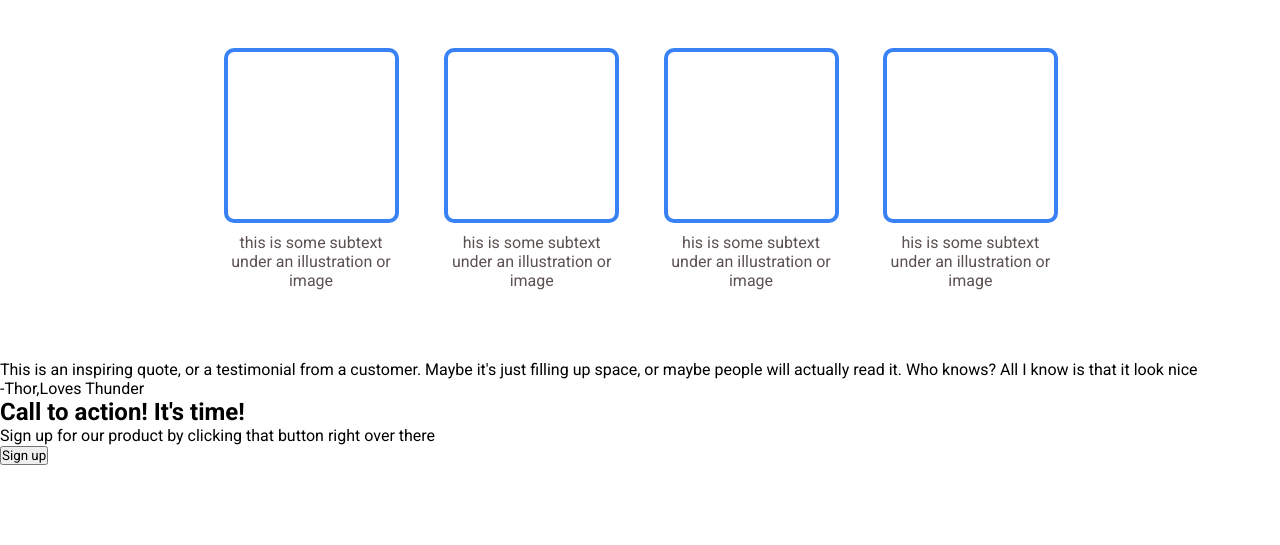
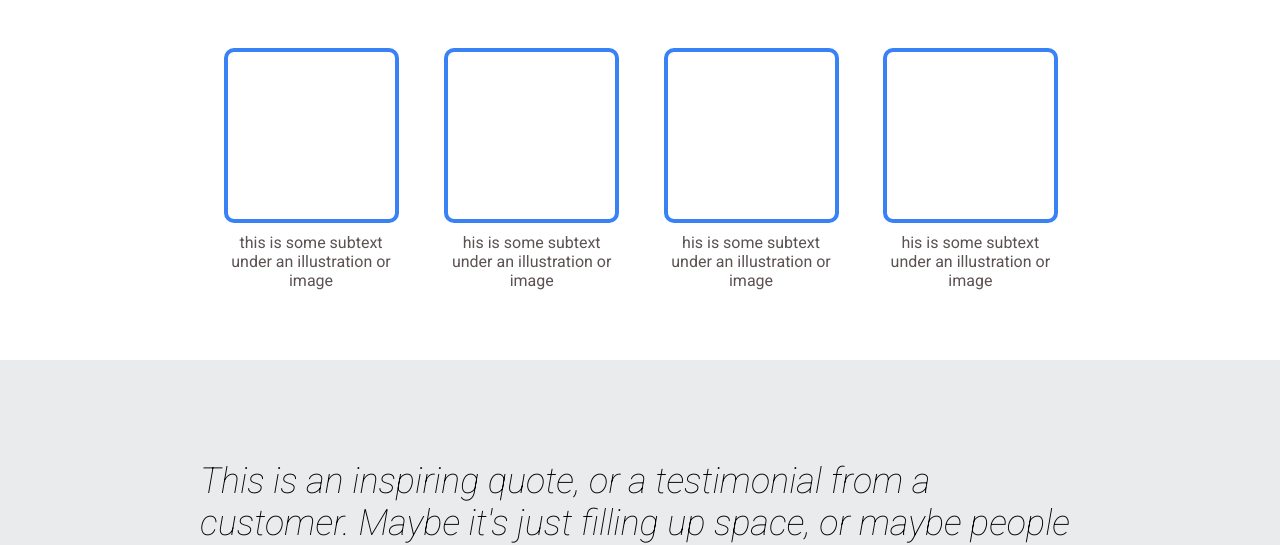
Before and after one commit to Abdllahtt/TOP-landingPage, a plain HTML site: page index.html in a window 1280 px wide. Shown: the part 420-965 px from the top of the page. Before the commit the page ends 885 px from the top, so only its background shows below. Drawn offline with Linux system fonts and the light colour scheme.

Commit message:
finish quote-section

```diff
--- a/index.html
+++ b/index.html
@@ -66,7 +66,7 @@
 
         </section>
 
-        <section>
+        <section class="quote-section">
             <div class="quote">
                 <p id="inspiring-quote">This is an inspiring quote, or a testimonial from a customer. Maybe it's just filling up space, or maybe people will actually read it. Who knows? All I know is that it look nice</p>
                 <p id="author">-Thor,Loves Thunder</p>
--- a/styles.css
+++ b/styles.css
@@ -73,6 +73,26 @@ ul{
     justify-content: space-around;
 
 }
+.quote{
+    display: flex;
+    flex-direction: column;
+    justify-content: center;
+    padding: 100px 200px 100px 200px;
+    background-color: #1f293717;
+}
+#inspiring-quote{
+    font-size: 36px;
+    font-style: italic;
+    font-weight: lighter;
+}
+#author{
+    display: flex;
+    justify-content: flex-end;
+    padding-right: 30px;
+    font-weight: bold;
+    font-size: 1.5rem;
+    color: #1f2937;
+}
 .card{
     display: flex;
     flex-direction: column;
```
